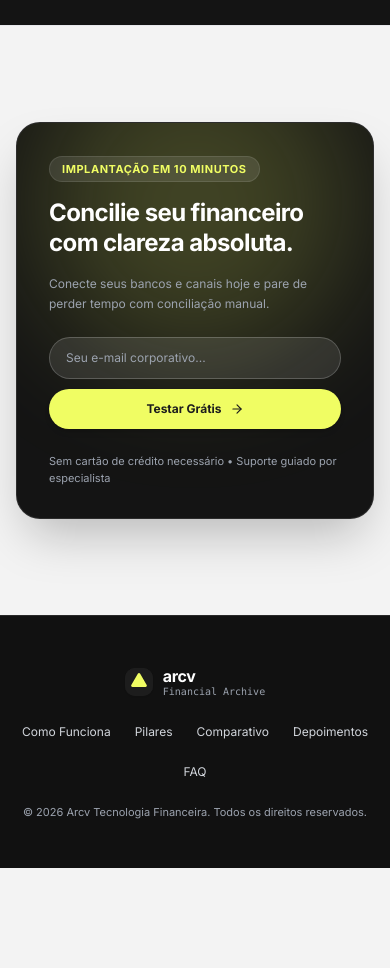
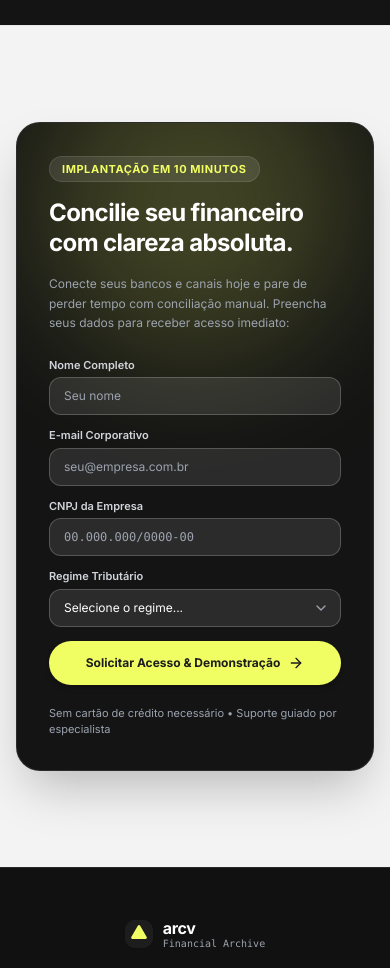
Before and after one commit to arcv-in/landing-page, a Next.js app: page / in a window 390 px wide. Shown: the part 6720-7688 px from the top of the page. Before the commit the page ends 7588 px from the top, so only its background shows below. Built offline with nearby package versions, Linux system fonts and the light colour scheme.

Commit message:
feat(cta): add name, formatted cnpj mask, and tax regime dropdown to lead capture form

```diff
--- a/src/components/CtaSection.tsx
+++ b/src/components/CtaSection.tsx
@@ -1,18 +1,30 @@
 "use client";
 
 import React, { useState } from "react";
-import { ArrowRight, CheckCircle2, Loader2, AlertCircle } from "lucide-react";
+import { ArrowRight, CheckCircle2, Loader2, AlertCircle, ChevronDown } from "lucide-react";
 import { IsoRobotAssistant } from "./IsometricAssets";
 
 export function CtaSection() {
+  const [name, setName] = useState("");
   const [email, setEmail] = useState("");
+  const [cnpj, setCnpj] = useState("");
+  const [regimeTributario, setRegimeTributario] = useState("");
   const [submitted, setSubmitted] = useState(false);
   const [loading, setLoading] = useState(false);
   const [error, setError] = useState<string | null>(null);
 
+  const formatCNPJ = (value: string) => {
+    const digits = value.replace(/\D/g, "").slice(0, 14);
+    if (digits.length <= 2) return digits;
+    if (digits.length <= 5) return `${digits.slice(0, 2)}.${digits.slice(2)}`;
+    if (digits.length <= 8) return `${digits.slice(0, 2)}.${digits.slice(2, 5)}.${digits.slice(5)}`;
+    if (digits.length <= 12) return `${digits.slice(0, 2)}.${digits.slice(2, 5)}.${digits.slice(5, 8)}/${digits.slice(8)}`;
+    return `${digits.slice(0, 2)}.${digits.slice(2, 5)}.${digits.slice(5, 8)}/${digits.slice(8, 12)}-${digits.slice(12, 14)}`;
+  };
+
   const handleSubmit = async (e: React.FormEvent) => {
     e.preventDefault();
-    if (!email || loading) return;
+    if (!email || !name || !cnpj || !regimeTributario || loading) return;
 
     setLoading(true);
     setError(null);
@@ -21,7 +33,12 @@ export function CtaSection() {
       const res = await fetch("https://formbold.com/s/3jm5l", {
         method: "POST",
         headers: { "Content-Type": "application/json" },
-        body: JSON.stringify({ email }),
+        body: JSON.stringify({
+          name,
+          email,
+          cnpj,
+          regimeTributario,
+        }),
       });
 
       if (!res.ok) {
@@ -31,7 +48,7 @@ export function CtaSection() {
       setSubmitted(true);
     } catch (err) {
       console.error("Formbold submit error:", err);
-      setError("Não foi possível enviar agora. Verifique seu e-mail e tente novamente.");
+      setError("Não foi possível enviar agora. Verifique os dados e tente novamente.");
     } finally {
       setLoading(false);
     }
@@ -39,14 +56,14 @@ export function CtaSection() {
 
   return (
     <section id="teste" className="py-24 bg-[#F3F3F3] border-t border-gray-200/80">
-      <div className="max-w-4xl mx-auto px-4 sm:px-6 lg:px-8">
+      <div className="max-w-5xl mx-auto px-4 sm:px-6 lg:px-8">
         {/* High-Contrast Dark Card (#141414) on Light Canvas (#F3F3F3) */}
-        <div className="bg-[#141414] rounded-3xl p-8 sm:p-12 lg:p-14 text-white relative overflow-hidden shadow-2xl border border-white/10">
+        <div className="bg-[#141414] rounded-3xl p-8 sm:p-10 lg:p-12 text-white relative overflow-hidden shadow-2xl border border-white/10">
           {/* Ambient Accent Glow inside */}
           <div className="absolute -top-20 left-1/2 -translate-x-1/2 w-80 h-80 rounded-full bg-[#F0FD63]/20 blur-3xl pointer-events-none" />
 
-          <div className="relative z-10 flex flex-col lg:flex-row items-center justify-between gap-8 text-left">
-            <div className="max-w-xl space-y-4">
+          <div className="relative z-10 flex flex-col lg:flex-row items-center justify-between gap-8 lg:gap-12 text-left">
+            <div className="w-full flex-1 space-y-4">
               <div className="inline-flex items-center gap-1.5 bg-white/10 text-[#F0FD63] px-3 py-1 rounded-full text-[11px] font-bold uppercase tracking-wider border border-white/10">
                 <span>Implantação em 10 Minutos</span>
               </div>
@@ -54,54 +71,135 @@ export function CtaSection() {
               <h2 className="text-2xl sm:text-3xl lg:text-4xl font-extrabold tracking-tight text-white leading-tight">
                 Concilie seu financeiro com clareza absoluta.
               </h2>
-              <p className="text-xs sm:text-sm text-gray-400 leading-relaxed">
-                Conecte seus bancos e canais hoje e pare de perder tempo com conciliação manual.
+              <p className="text-xs sm:text-sm text-gray-400 leading-relaxed max-w-xl">
+                Conecte seus bancos e canais hoje e pare de perder tempo com conciliação manual. Preencha seus dados para receber acesso imediato:
               </p>
 
               {submitted ? (
-                <div className="bg-[#F0FD63] text-[#1D1D1D] p-4 rounded-2xl font-bold text-xs flex items-center gap-3 shadow-md border border-[#E2EF4E]">
-                  <CheckCircle2 className="w-5 h-5 text-[#1D1D1D] shrink-0" />
+                <div className="bg-[#F0FD63] text-[#1D1D1D] p-5 rounded-2xl font-bold text-xs flex items-center gap-3 shadow-md border border-[#E2EF4E]">
+                  <CheckCircle2 className="w-6 h-6 text-[#1D1D1D] shrink-0" />
                   <div>
                     <span className="block font-extrabold text-sm text-[#1D1D1D]">Solicitação recebida com sucesso!</span>
-                    <span className="font-normal text-xs text-[#1D1D1D]/80">Nossa equipe entrará em contato em instantes no e-mail informado.</span>
+                    <span className="font-normal text-xs text-[#1D1D1D]/90">
+                      Obrigado, {name}. Nossa equipe técnica entrará em contato em instantes no e-mail {email}.
+                    </span>
                   </div>
                 </div>
               ) : (
-                <div className="space-y-3">
+                <div className="space-y-3 pt-2">
                   <form
                     onSubmit={handleSubmit}
-                    className="mt-6 flex flex-col sm:flex-row items-stretch sm:items-center gap-2.5 max-w-md"
+                    className="space-y-3.5 max-w-xl"
                   >
+                    <div className="grid grid-cols-1 sm:grid-cols-2 gap-3">
+                      {/* Nome */}
+                      <div>
+                        <label className="block text-[11px] font-semibold text-gray-300 mb-1">
+                          Nome Completo
+                        </label>
+                        <input
+                          type="text"
+                          required
+                          disabled={loading}
+                          value={name}
+                          onChange={(e) => setName(e.target.value)}
+                          placeholder="Seu nome"
+                          className="w-full px-3.5 py-2.5 rounded-xl bg-white/10 border border-white/20 text-white placeholder-gray-400 text-xs sm:text-sm focus:outline-none focus:border-[#F0FD63] transition-colors disabled:opacity-50"
+                        />
+                      </div>
+
+                      {/* E-mail */}
+                      <div>
+                        <label className="block text-[11px] font-semibold text-gray-300 mb-1">
+                          E-mail Corporativo
+                        </label>
                         <input
                           type="email"
                           required
                           disabled={loading}
                           value={email}
                           onChange={(e) => setEmail(e.target.value)}
-                      placeholder="Seu e-mail corporativo..."
-                      className="w-full px-4 py-3 rounded-full bg-white/10 border border-white/20 text-white placeholder-gray-400 text-xs focus:outline-none focus:border-[#F0FD63] transition-colors disabled:opacity-50"
+                          placeholder="seu@empresa.com.br"
+                          className="w-full px-3.5 py-2.5 rounded-xl bg-white/10 border border-white/20 text-white placeholder-gray-400 text-xs sm:text-sm focus:outline-none focus:border-[#F0FD63] transition-colors disabled:opacity-50"
                         />
+                      </div>
+
+                      {/* CNPJ */}
+                      <div>
+                        <label className="block text-[11px] font-semibold text-gray-300 mb-1">
+                          CNPJ da Empresa
+                        </label>
+                        <input
+                          type="text"
+                          inputMode="numeric"
+                          required
+                          disabled={loading}
+                          value={cnpj}
+                          onChange={(e) => setCnpj(formatCNPJ(e.target.value))}
+                          placeholder="00.000.000/0000-00"
+                          maxLength={18}
+                          className="w-full px-3.5 py-2.5 rounded-xl bg-white/10 border border-white/20 text-white placeholder-gray-400 text-xs sm:text-sm focus:outline-none focus:border-[#F0FD63] transition-colors disabled:opacity-50 font-mono"
+                        />
+                      </div>
+
+                      {/* Regime Tributário */}
+                      <div>
+                        <label className="block text-[11px] font-semibold text-gray-300 mb-1">
+                          Regime Tributário
+                        </label>
+                        <div className="relative">
+                          <select
+                            required
+                            disabled={loading}
+                            value={regimeTributario}
+                            onChange={(e) => setRegimeTributario(e.target.value)}
+                            className="w-full px-3.5 py-2.5 rounded-xl bg-white/10 border border-white/20 text-white text-xs sm:text-sm focus:outline-none focus:border-[#F0FD63] transition-colors disabled:opacity-50 appearance-none cursor-pointer pr-9"
+                          >
+                            <option value="" disabled className="bg-[#1D1D1D] text-gray-400">
+                              Selecione o regime...
+                            </option>
+                            <option value="Simples Nacional" className="bg-[#1D1D1D] text-white">
+                              Simples Nacional
+                            </option>
+                            <option value="Lucro Presumido" className="bg-[#1D1D1D] text-white">
+                              Lucro Presumido
+                            </option>
+                            <option value="Lucro Real" className="bg-[#1D1D1D] text-white">
+                              Lucro Real
+                            </option>
+                            <option value="MEI" className="bg-[#1D1D1D] text-white">
+                              MEI (Microempreendedor Individual)
+                            </option>
+                            <option value="Outro" className="bg-[#1D1D1D] text-white">
+                              Outro
+                            </option>
+                          </select>
+                          <ChevronDown className="w-4 h-4 text-gray-400 absolute right-3 top-1/2 -translate-y-1/2 pointer-events-none" />
+                        </div>
+                      </div>
+                    </div>
+
                     <button
                       type="submit"
                       disabled={loading}
-                      className="w-full sm:w-auto inline-flex items-center justify-center gap-2 bg-[#F0FD63] hover:bg-[#E2EF4E] disabled:opacity-60 text-[#1D1D1D] font-bold text-xs px-6 py-3 rounded-full transition-all shrink-0 hover:scale-105 active:scale-95 shadow-md"
+                      className="w-full inline-flex items-center justify-center gap-2 bg-[#F0FD63] hover:bg-[#E2EF4E] disabled:opacity-60 text-[#1D1D1D] font-bold text-xs sm:text-sm px-6 py-3.5 rounded-full transition-all shrink-0 hover:scale-[1.01] active:scale-[0.99] shadow-md mt-1"
                     >
                       {loading ? (
                         <>
-                          <Loader2 className="w-3.5 h-3.5 text-[#1D1D1D] animate-spin" />
-                          <span>Enviando...</span>
+                          <Loader2 className="w-4 h-4 text-[#1D1D1D] animate-spin" />
+                          <span>Enviando solicitação...</span>
                         </>
                       ) : (
                         <>
-                          <span>Testar Grátis</span>
-                          <ArrowRight className="w-3.5 h-3.5 text-[#1D1D1D]" />
+                          <span>Solicitar Acesso & Demonstração</span>
+                          <ArrowRight className="w-4 h-4 text-[#1D1D1D]" />
                         </>
                       )}
                     </button>
                   </form>
 
                   {error && (
-                    <div className="flex items-center gap-2 text-xs text-red-400 bg-red-500/10 border border-red-500/20 px-3.5 py-2.5 rounded-xl max-w-md">
+                    <div className="flex items-center gap-2 text-xs text-red-400 bg-red-500/10 border border-red-500/20 px-3.5 py-2.5 rounded-xl max-w-xl">
                       <AlertCircle className="w-4 h-4 shrink-0 text-red-400" />
                       <span>{error}</span>
                     </div>
@@ -109,13 +207,13 @@ export function CtaSection() {
                 </div>
               )}
 
-              <div className="pt-2 text-[11px] text-gray-400">
+              <div className="pt-1 text-[11px] text-gray-400">
                 Sem cartão de crédito necessário • Suporte guiado por especialista
               </div>
             </div>
 
             {/* Friendly 3D Isometric Robot Assistant */}
-            <div className="hidden sm:flex flex-col items-center justify-center shrink-0">
+            <div className="hidden lg:flex flex-col items-center justify-center shrink-0">
               <IsoRobotAssistant />
               <div className="text-[10px] font-mono font-bold text-[#F0FD63] uppercase tracking-widest -mt-1 bg-white/5 border border-white/10 px-2.5 py-0.5 rounded-full">
                 Audit Bot Ativo
```
Lines whose indentation alone changed are shown as unchanged.
